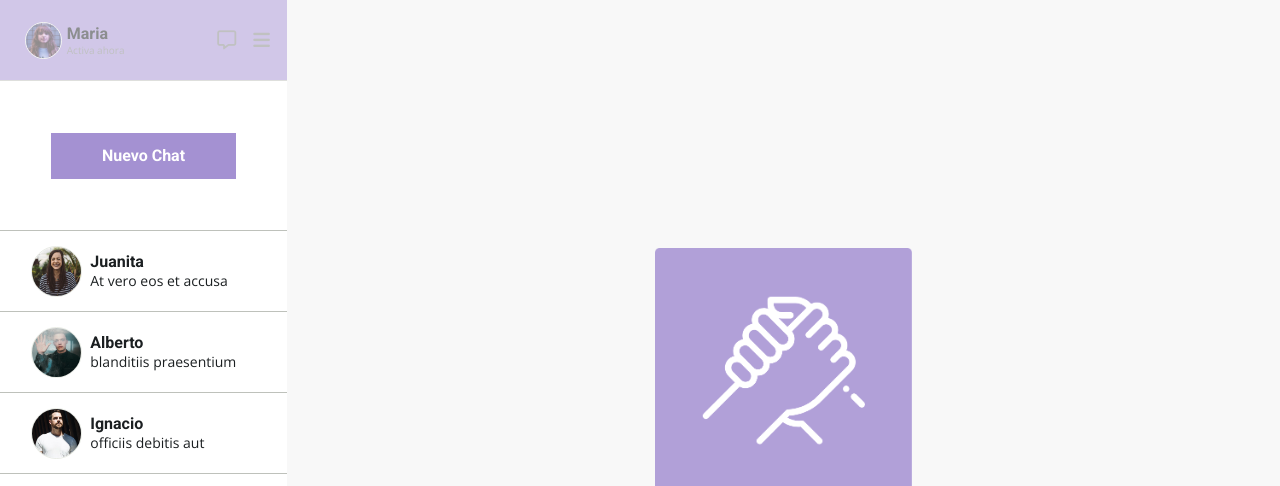
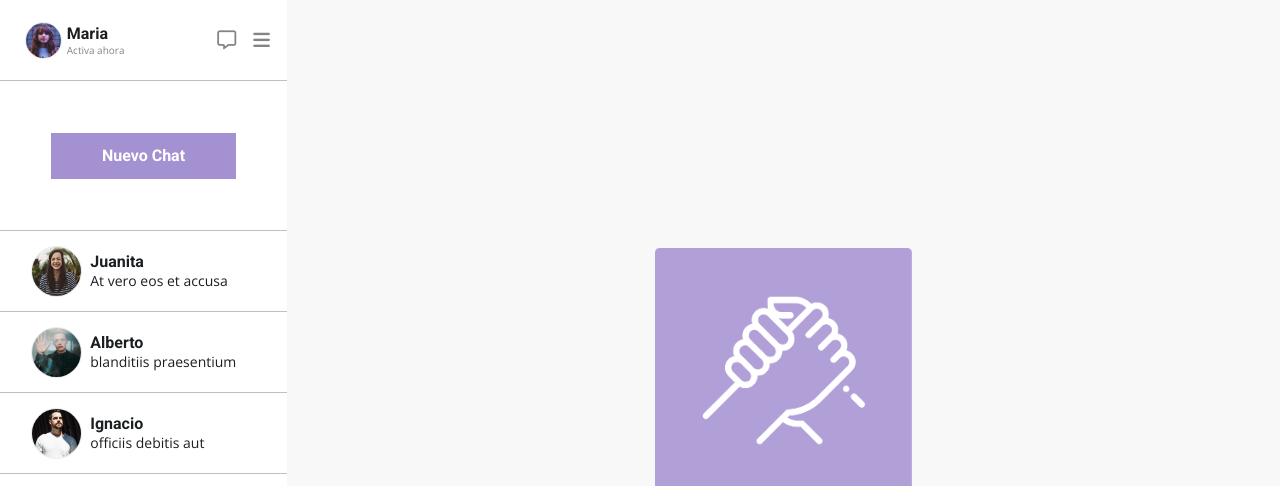
Before and after one commit to renatobaez/flexbox, a plain HTML site: page index.html in a window 1280 px wide. Shown: the top 486 px of the page. Drawn offline with nearby package versions, Linux system fonts and the light colour scheme.

Commit message:
feat: delete li hover

```diff
--- a/assets/style.css
+++ b/assets/style.css
@@ -35,11 +35,6 @@ li {
 	border-bottom: 1.5px solid #BEC1BB;
 }
 
-li:hover{
-	cursor: pointer;
-	background-color: #A491D2;
-	opacity: 0.5;
-}
 
 /* CARD */
 .card {
```
